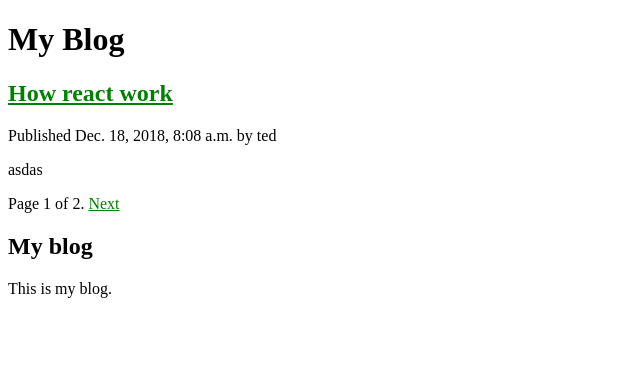
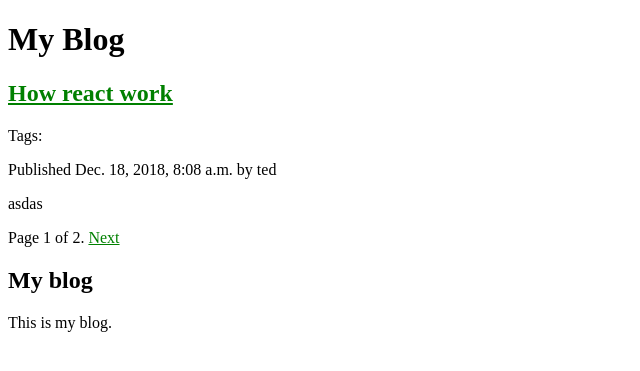
Before and after one commit to DamQuangKhoa/Django_Blog, a Django app: page /blog/ in a window 1280 px wide. Shown: the top 371 px of the page, without its empty margins (0-640 px from the left). Run offline with Django 3.2, Linux system fonts and the light colour scheme; data comes from the database, SQL or seed files in the repository; both versions use the stored data as it was after the commit.

Commit message:
add tag and similiar post

```diff
--- a/mysite/blog/models.py
+++ b/mysite/blog/models.py
@@ -6,7 +6,7 @@
 
 from django.urls import reverse
 
-# from taggit.managers import TaggableManager
+from taggit.managers import TaggableManager
 
 
 class PublishedManager(models.Manager):
@@ -18,7 +18,7 @@
 
 class Post(models.Model):
      # Our custom manager.
-    # tags = TaggableManager()
+    tags = TaggableManager()
 
     STATUS_CHOICES = (
         ('draft', 'Draft'),
--- a/mysite/blog/templates/blog/post/list.html
+++ b/mysite/blog/templates/blog/post/list.html
@@ -8,10 +8,22 @@
            {{ post.title }}
          </a>
        </h2>
+       <p class="tags">
+     Tags:
+     {% for tag in post.tags.all %}
+       <a href="{% url "blog:post_list_by_tag" tag.slug %}">
+         {{ tag.name }}
+       </a>
+       {% if not forloop.last %}, {% endif %}
+     {% endfor %}
+      </p>
        <p class="date">
          Published {{ post.publish }} by {{ post.author }}
        </p>
        {{ post.body|truncatewords:30|linebreaks }}
      {% endfor %}
+     {% if tag %}
+     <h2>Posts tagged with "{{ tag.name }}"</h2>
+      {% endif %}
      {% include "blog/pagination.html" with page=posts %}
    {% endblock %}
--- a/mysite/blog/urls.py
+++ b/mysite/blog/urls.py
@@ -8,4 +8,6 @@
         r'(?P<post>[-\w]+)/$',
         views.post_detail,
         name='post_detail'),
+    url(r'^tag/(?P<tag_slug>[-\w]+)/$', views.post_list,
+        name='post_list_by_tag'),
 ]
--- a/mysite/blog/views.py
+++ b/mysite/blog/views.py
@@ -3,13 +3,8 @@
 from django.views.generic import ListView
 from django.core.paginator import Paginator, EmptyPage, PageNotAnInteger
 from .forms import *
-
-
-class PostListView(ListView):
-    queryset = Post.published.all()
-    context_object_name = 'posts'
-    paginate_by = 3
-    template_name = 'blog/list.html'
+from taggit.models import Tag
+from django.db.models import Count
 
 
 def post_detail(request, year, month, day, post):
@@ -27,14 +22,24 @@
             new_comment.save()
     else:
         comment_form = CommentForm()
+    post_tags_ids = post.tags.values_list('id', flat=True)
+    similar_posts = Post.published.filter(tags__in=post_tags_ids)\
+        .exclude(id=post.id)
+    similar_posts = similar_posts.annotate(same_tags=Count('tags'))\
+        .order_by('-same_tags', '-publish')[:4]
     return render(request,
                   'blog/post/detail.html',
                   {'post': post,
-                   'comments': comments, 'comment_form': comment_form})
+                   'comments': comments, 'comment_form': comment_form,
+                   'similar_posts': similar_posts})
 
 
-def post_list(request):
+def post_list(request, tag_slug=None):
     object_list = Post.published.all()
+    tag = None
+    if tag_slug:
+        tag = get_object_or_404(Tag, slug=tag_slug)
+        object_list = object_list.filter(tags__in=[tag])
     paginator = Paginator(object_list, 1)  # 3 posts in each page
     page = request.GET.get('page')
     try:
@@ -47,7 +52,7 @@
         posts = paginator.page(paginator.num_pages)
     return render(request,
                   'blog/post/list.html',
-                  {'page': page, 'posts': posts})
+                  {'page': page, 'posts': posts, 'tag': tag})
 
 
 def post_share(request, post_id):
--- a/mysite/mysite/settings.py
+++ b/mysite/mysite/settings.py
@@ -38,6 +38,7 @@
     'django.contrib.messages',
     'django.contrib.staticfiles',
     'blog',
+    'taggit'
 ]
 
 MIDDLEWARE = [
```
Also changed, not shown: mysite/blog/templates/blog/post/detail.html (+11 -0 lines), mysite/db.sqlite3, 2 other files.
